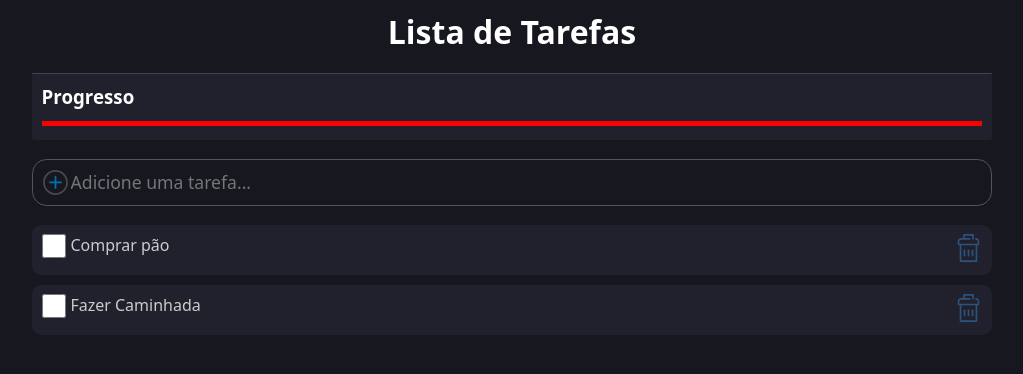
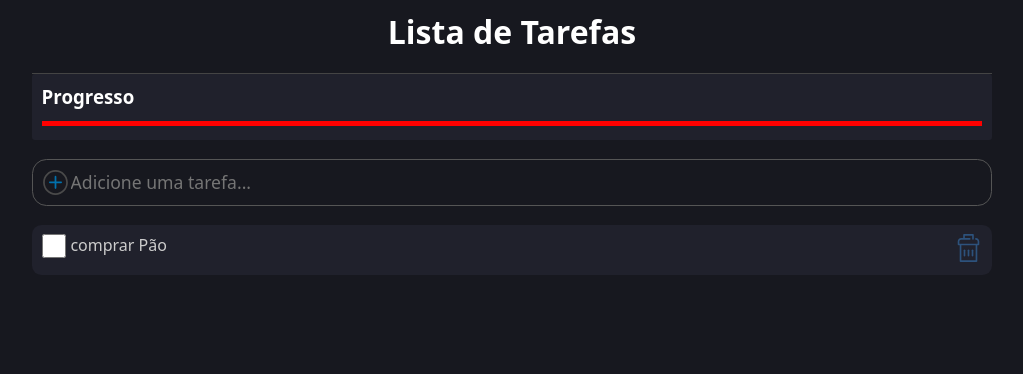
Before and after one commit to Jefferson-Guirra/Lista-de-Tarefas, a React (Vite) app: page / in a window 1280 px wide. Shown: the top 374 px of the page, without its empty margins (128-1151 px from the left). Built offline with nearby package versions, Linux system fonts and the light colour scheme.

Commit message:
update resolve bug list

```diff
--- a/src/App.tsx
+++ b/src/App.tsx
@@ -7,8 +7,7 @@ import { ProgressBar } from './components/ProgressBar'
 
 function App() {
   const [list, setList] = useState<Item[]>([
-    { id: 1, name: 'Comprar pão', done: false },
-    { id: 2, name: 'Fazer Caminhada', done: false }
+    {id:1,name:'comprar Pão',done:false}
   ])
 
   const handleTaskName = (TaskName: string) => {
@@ -16,28 +15,28 @@ function App() {
   }
 
   const excludeItemList = (value: number) => {
-    setList(list => {
-      return list.filter((item, index) => index !== value)
-    })
+    setList(list => (list.filter((item, index) => index !== value).map((item,index)=>{
+      item.id = index + 1
+      return item
+    }))
+    )
   }
 
   const managerDone = (value:number) =>{
     setList((list)=> list.map(item=>{
-      if(item.id === value + 1 && item.done === false){
+      if(item.id === value +1 && item.done === false){
         item.done = true
         return item
       }
-      if (item.id === value + 1 && item.done !== false) {
+      if (item.id === value + 1 && item.done === true) {
         item.done = false
+
         return item
       }
         return item
 
     }))
   }
-
-
-
   return (
     <C.Container>
       <C.Area>
@@ -51,6 +50,7 @@ function App() {
             excludeItemList={excludeItemList}
             item={item}
             managerDone={managerDone}
+            list = {list}
           />
         ))}
       </C.Area>
--- a/src/components/ListItem/index.tsx
+++ b/src/components/ListItem/index.tsx
@@ -5,24 +5,27 @@ import Trash from '../../assets/delete.svg'
 type Props = {
   item: Item
   index: number
+  list:Item[]
   excludeItemList: (index: number) => void
   managerDone : (value:number) => void
 
 }
 
-export const ListItem = ({ item, index, excludeItemList,managerDone}: Props) => {
+export const ListItem = ({ item, index, excludeItemList,managerDone,list}: Props) => {
   const [isChecked, setIsChecked] = useState(item.done)
   const handleChange = (e: ChangeEvent<HTMLInputElement>) => {
       managerDone(index)
+
+      setIsChecked(e.target.checked)
   }
 
   useEffect(()=>{
     setIsChecked(item.done)
-  },[item.done])
+  },[list])
 
   return (
     <C.Container done={isChecked}>
-      <label htmlFor={item.name}>
+      <label htmlFor={item.id + ''}>
         <input
           type="checkbox"
           checked={isChecked}
```
